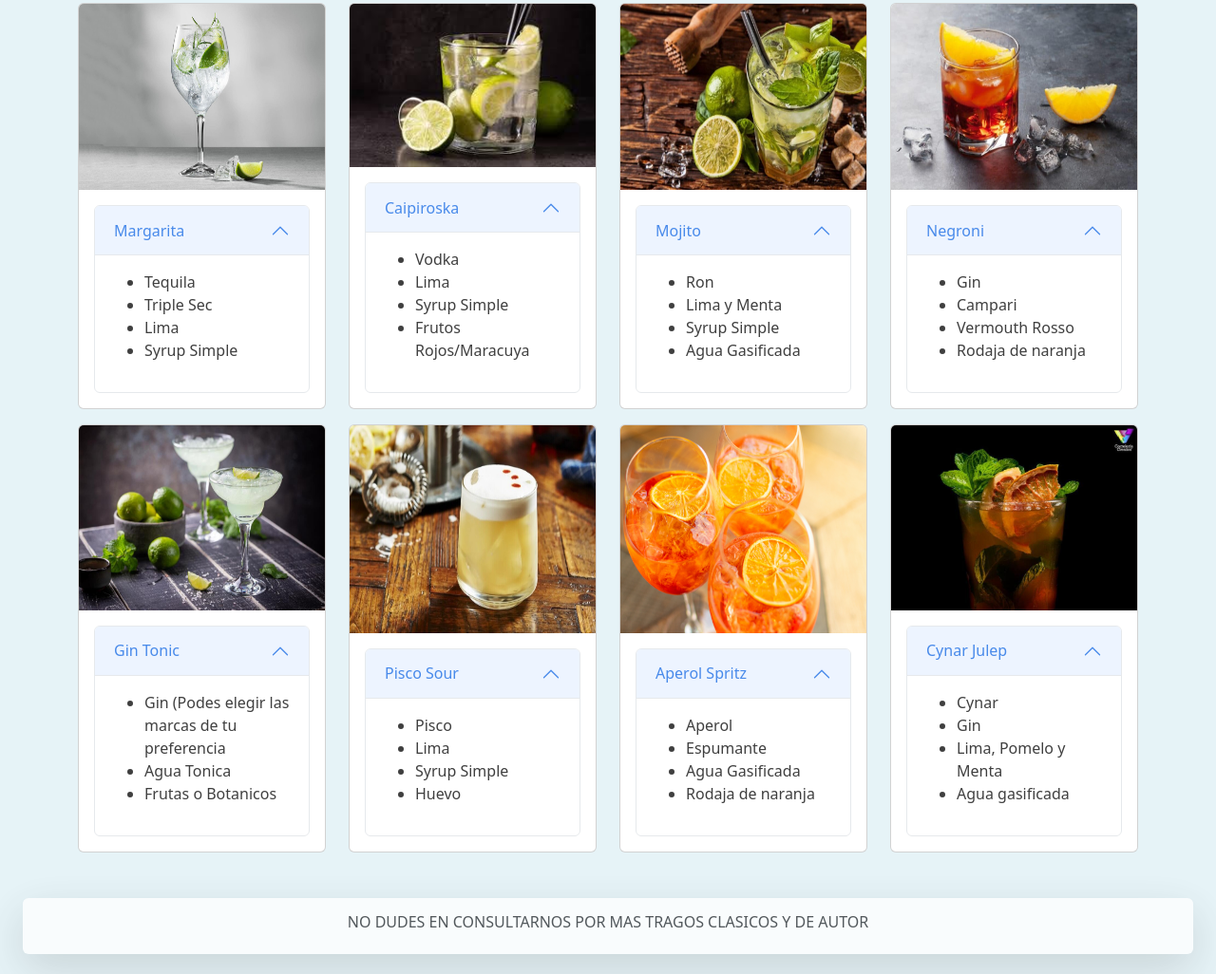
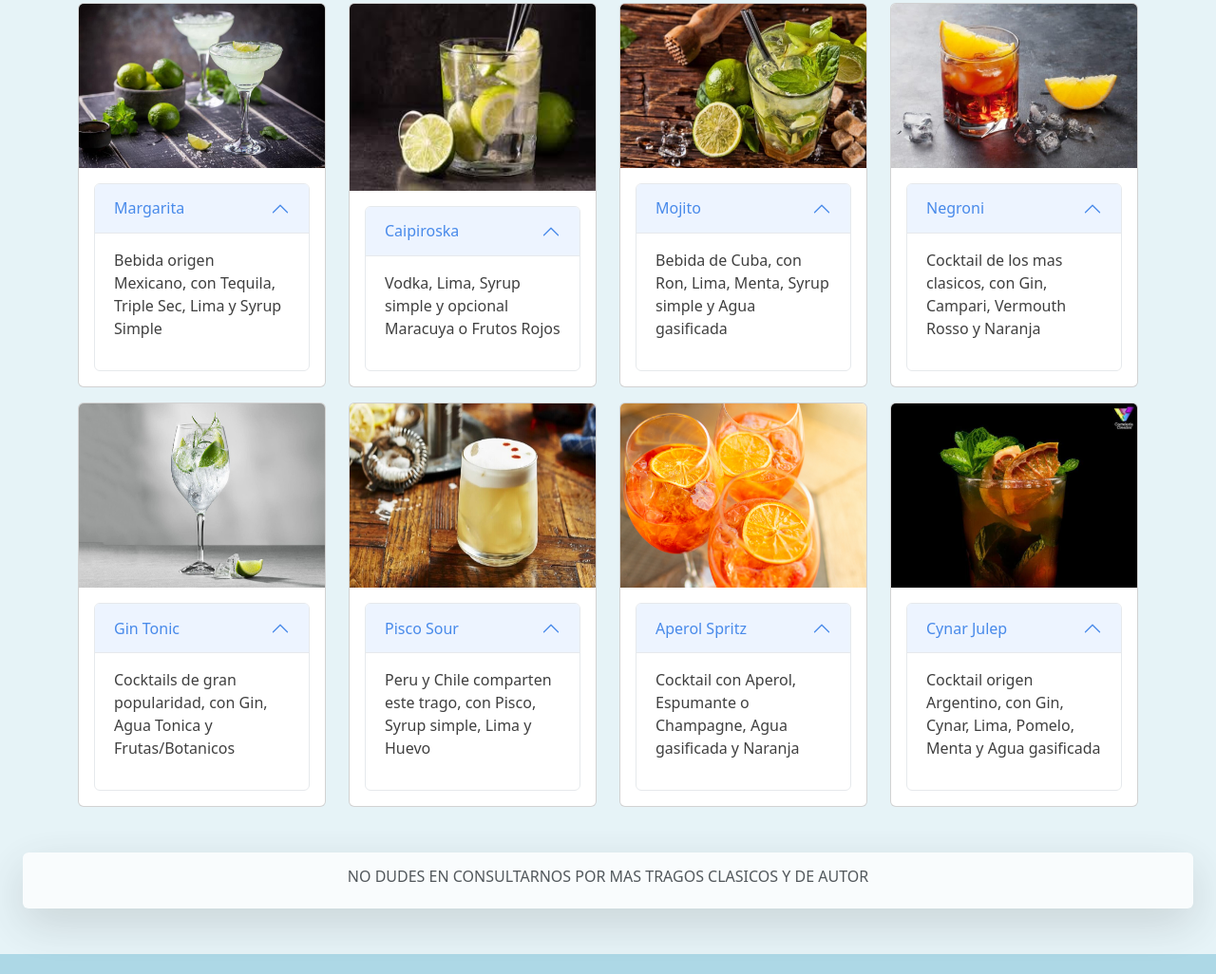
Before and after one commit to TatoGonzalez/BarrasMoviles-CristianGonzalez, a website: page pages/cocktails.html in a window 1280 px wide. Shown: the part 801-1827 px from the top of the page at 95% size. Drawn offline with nearby package versions, Linux system fonts and the light colour scheme.

Commit message:
Commit Final

```diff
--- a/pages/cocktails.html
+++ b/pages/cocktails.html
@@ -73,7 +73,7 @@
             <div class="row gap-3 gap-md-0">
                 <div class="col-md-3 col-10 ms-5 ms-md-0">
                     <div class="card h-100">
-                        <img src="./../assets/images/gin.jpg" class="card-img-top h-100" alt="Gin & Tonic">
+                        <img src="./../assets/images/margarita1.jpg" class="card-img-top h-100" alt="Gin & Tonic">
                         <div class="card-body opacity-75">
                             <div class="accordion" id="accordionPanelsStayOpenExample">
                                 <div class="accordion-item">
@@ -84,10 +84,7 @@
                                 </h2>
                                 <div id="panelsStayOpen-collapseOne" class="accordion-collapse collapse show" aria-labelledby="panelsStayOpen-headingOne">
                                     <div class="accordion-body">
-                                    <ul><li>Tequila</li>
-                                    <li>Triple Sec</li>
-                                    <li>Lima</li>
-                                    <li>Syrup Simple</li></ul>
+                                    <p>Bebida origen Mexicano, con Tequila, Triple Sec, Lima y Syrup Simple</p>
                                     </div>
                                 </div>
                                 </div>
@@ -109,10 +106,7 @@
                                 </h2>
                                 <div id="panelsStayOpen-collapseOne" class="accordion-collapse collapse show" aria-labelledby="panelsStayOpen-headingOne">
                                     <div class="accordion-body">
-                                    <ul><li>Vodka</li>
-                                    <li>Lima</li>
-                                    <li>Syrup Simple</li>
-                                    <li>Frutos Rojos/Maracuya</li></ul>
+                                    <p>Vodka, Lima, Syrup simple y opcional Maracuya o Frutos Rojos</p>
                                     </div>
                                 </div>
                                 </div>
@@ -134,10 +128,7 @@
                                 </h2>
                                 <div id="panelsStayOpen-collapseOne" class="accordion-collapse collapse show" aria-labelledby="panelsStayOpen-headingOne">
                                     <div class="accordion-body">
-                                    <ul><li>Ron</li>
-                                        <li>Lima y Menta</li>
-                                        <li>Syrup Simple</li>
-                                        <li>Agua Gasificada</li></ul>
+                                    <p>Bebida de Cuba, con Ron, Lima, Menta, Syrup simple y Agua gasificada</p>
                                     </div>
                                 </div>
                                 </div>
@@ -159,10 +150,7 @@
                                 </h2>
                                 <div id="panelsStayOpen-collapseOne" class="accordion-collapse collapse show" aria-labelledby="panelsStayOpen-headingOne">
                                     <div class="accordion-body">
-                                    <ul><li>Gin</li>
-                                    <li>Campari</li>
-                                    <li>Vermouth Rosso</li>
-                                    <li>Rodaja de naranja</li></ul>
+                                    <p>Cocktail de los mas clasicos, con Gin, Campari, Vermouth Rosso y Naranja</p>
                                     </div>
                                 </div>
                                 </div>
@@ -178,7 +166,7 @@
             <div class="row gap-3 gap-md-0 mt-3">
                 <div class="col-md-3 col-10 ms-5 ms-md-0">
                     <div class="card h-100">
-                        <img src="./../assets/images/margarita1.jpg" class="card-img-top h-100" alt="Margarita">
+                        <img src="./../assets/images/gin.jpg" class="card-img-top h-100" alt="Margarita">
                         <div class="card-body opacity-75">
                             <div class="accordion" id="accordionPanelsStayOpenExample">
                                 <div class="accordion-item">
@@ -189,9 +177,7 @@
                                 </h2>
                                 <div id="panelsStayOpen-collapseOne" class="accordion-collapse collapse show" aria-labelledby="panelsStayOpen-headingOne">
                                     <div class="accordion-body">
-                                    <ul><li>Gin (Podes elegir las marcas de tu preferencia</li>
-                                    <li>Agua Tonica</li>
-                                    <li>Frutas o Botanicos</li></ul>
+                                    <p>Cocktails de gran popularidad, con Gin, Agua Tonica y Frutas/Botanicos</p>
                                     </div>
                                 </div>
                                 </div>
@@ -213,10 +199,7 @@
                                 </h2>
                                 <div id="panelsStayOpen-collapseOne" class="accordion-collapse collapse show" aria-labelledby="panelsStayOpen-headingOne">
                                     <div class="accordion-body">
-                                    <ul><li>Pisco</li>
-                                    <li>Lima</li>
-                                    <li>Syrup Simple</li>
-                                    <li>Huevo</li></ul>
+                                    <p>Peru y Chile comparten este trago, con Pisco, Syrup simple, Lima y Huevo</p>
                                     </div>
                                 </div>
                                 </div>
@@ -238,10 +221,7 @@
                                 </h2>
                                 <div id="panelsStayOpen-collapseOne" class="accordion-collapse collapse show" aria-labelledby="panelsStayOpen-headingOne">
                                     <div class="accordion-body">
-                                    <ul><li>Aperol</li>
-                                    <li>Espumante</li>
-                                    <li>Agua Gasificada</li>
-                                    <li>Rodaja de naranja</li></ul>
+                                    <p>Cocktail con Aperol, Espumante o Champagne, Agua gasificada y Naranja</p>
                                     </div>
                                 </div>
                                 </div>
@@ -263,10 +243,7 @@
                                 </h2>
                                 <div id="panelsStayOpen-collapseOne" class="accordion-collapse collapse show" aria-labelledby="panelsStayOpen-headingOne">
                                     <div class="accordion-body">
-                                    <ul><li>Cynar</li>
-                                    <li>Gin</li>
-                                    <li>Lima, Pomelo y Menta</li>
-                                    <li>Agua gasificada</li></ul>
+                                    <p>Cocktail origen Argentino, con Gin, Cynar, Lima, Pomelo, Menta y Agua gasificada</p>
                                     </div>
                                 </div>
                                 </div>
```
